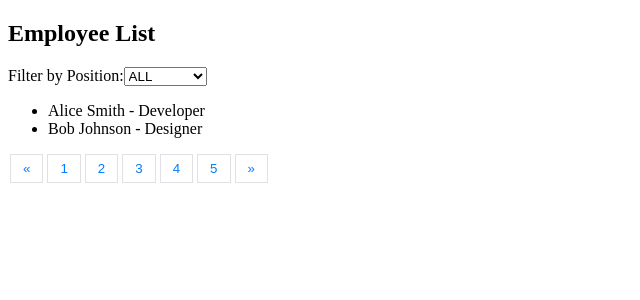
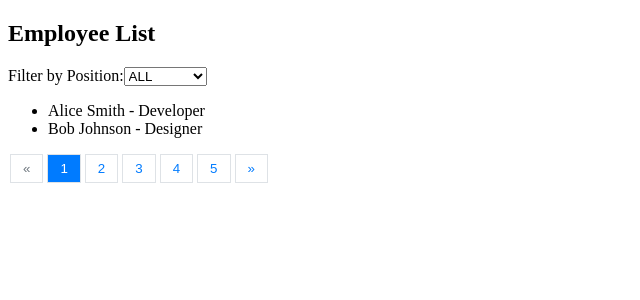
Before and after one commit to kundan594/angular19, an Angular app: page / in a window 1280 px wide. Shown: the top 300 px of the page, without its empty margins (0-640 px from the left). Built offline with nearby package versions, Linux system fonts and the light colour scheme.

Commit message:
on changing th edropdown value pagination move to 1 and pagination pagechange value resolved with observable

```diff
--- a/src/app/employees/employees.component.html
+++ b/src/app/employees/employees.component.html
@@ -17,6 +17,6 @@
 <app-pagination
   [totalItems]="(filteredEmployees$ | async)?.length || 0"
   [itemsPerPage]="itemsPerPage"
-  [currentPage]="currentPage"
+  [currentPage]="(currentPage$ | async) || 1"
   (pageChange)="onPageChange($event)">
 </app-pagination>
--- a/src/app/employees/employees.component.ts
+++ b/src/app/employees/employees.component.ts
@@ -52,6 +52,7 @@ export class EmployeesComponent implements OnInit {
   }
 
   onPositionChange(position: string) {
+    this.currentPage$.next(1);
     this.selectedPosition$.next(position);
   }
 
```
